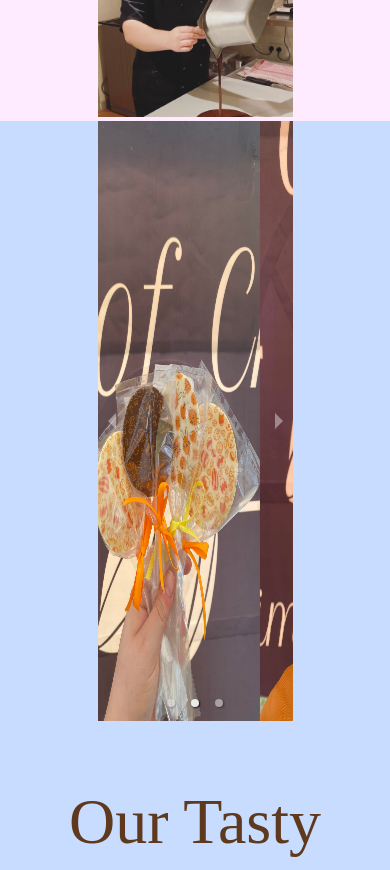
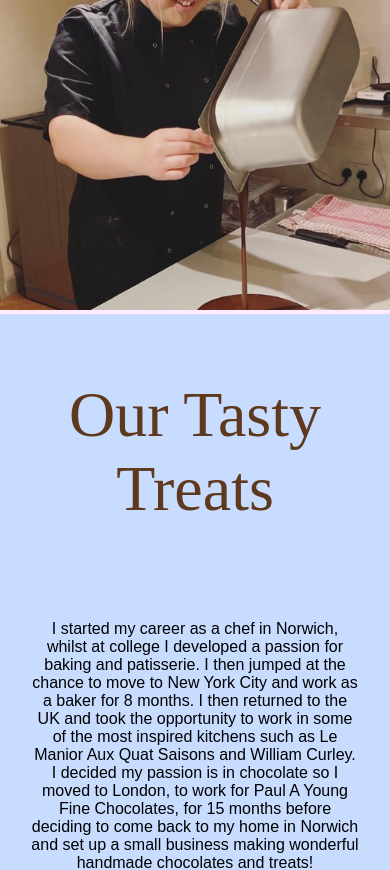
Before and after one commit to JakeSaterlay/lifetimeofchocolate, a React (Create React App) app: page / in a window 390 px wide. Shown: the part 1440-2310 px from the top of the page. Built offline with nearby package versions, Linux system fonts and the light colour scheme; a web font is replaced by a local one.

Commit message:
change flex direction on mob

```diff
--- a/src/styles/layout.css
+++ b/src/styles/layout.css
@@ -45,13 +45,18 @@
 		display: flex;
 		flex-direction: column;
 		justify-content: center;
-		background-color: #ffebff;
+		/* background-color: #ffebff; */
 		align-items: center;
 		height: 100%;
 	}
 
+	.section-img {
+		width: 100%;
+	}
+
 	.products-section {
 		background-color: #c7dcff;
+		flex-direction: column-reverse;
 	}
 
 	.section-text {
```
